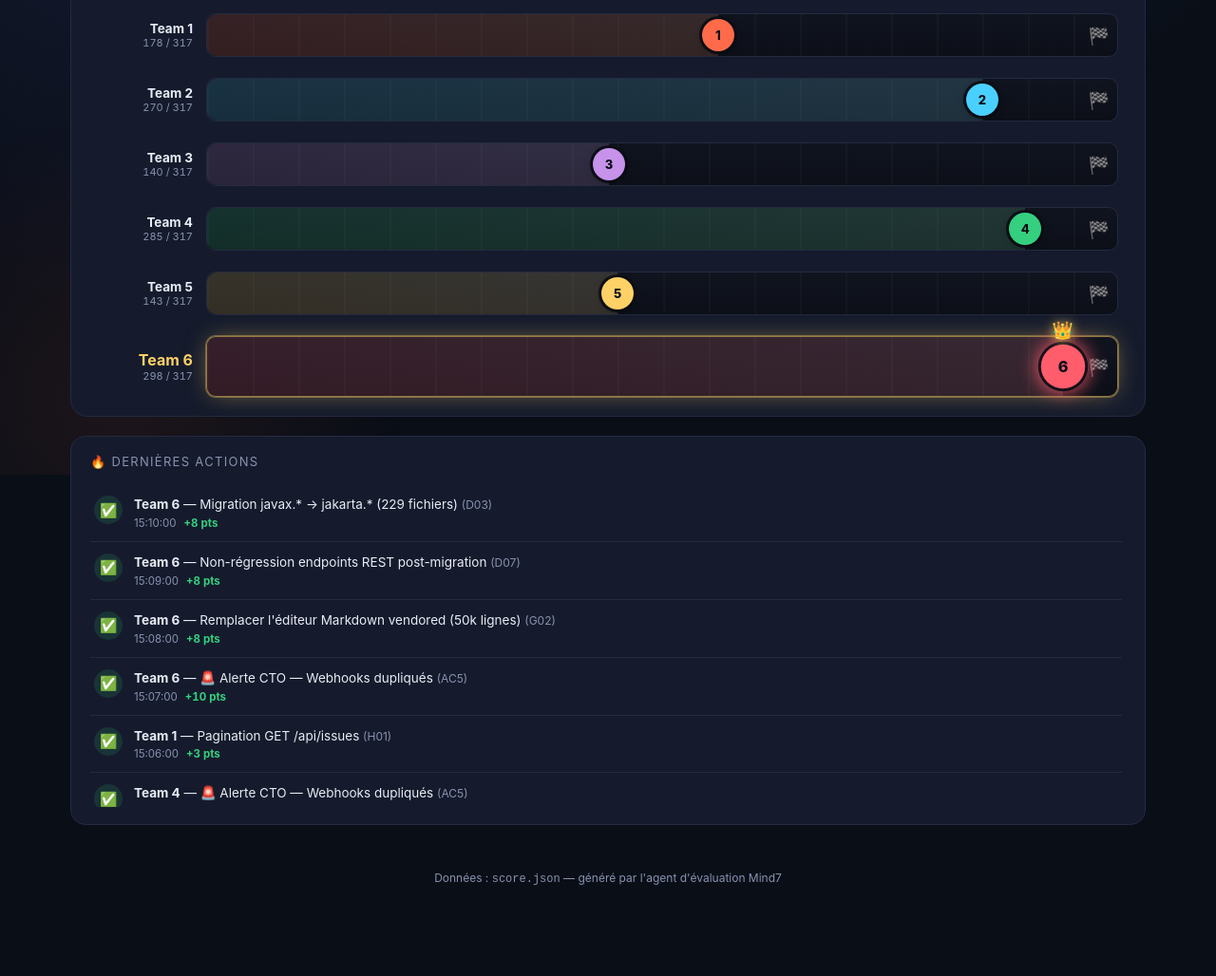
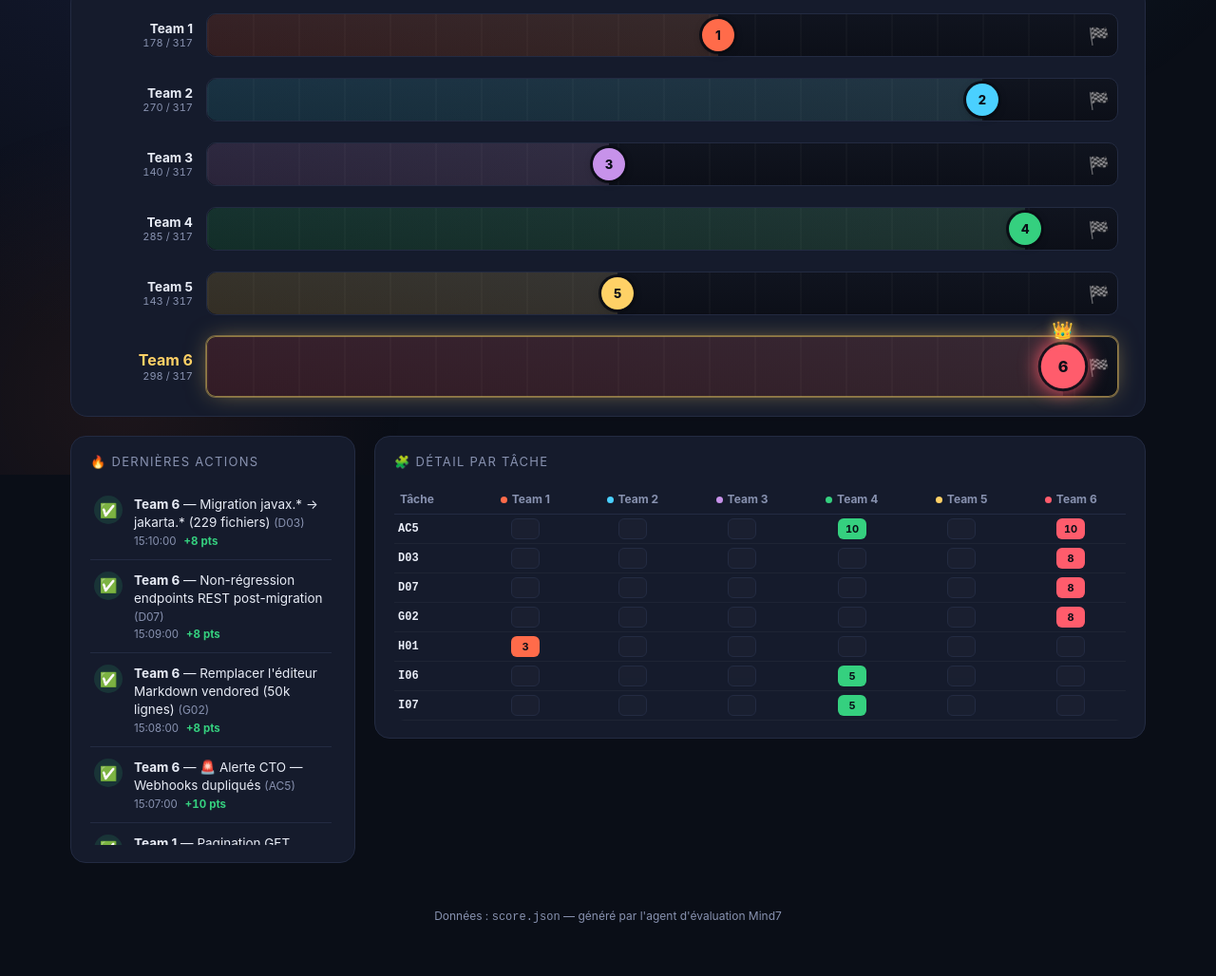
Before and after one commit to htrmind7/dashboard-test, a plain HTML site: page docs/race.html in a window 1280 px wide. Shown: the part 300-1328 px from the top of the page at 95% size. Before the commit the page ends 1297 px from the top, so only its background shows below. Drawn offline with Linux system fonts and the light colour scheme.

Commit message:
Ajouter une matrice tâches × équipes à la vue course
Remplace une partie du fil d'actualités par une matrice qui montre
d'un coup d'œil qui a complété quoi et combien de points ça a rapporté.
Construite uniquement à partir des events déjà présents dans score.json,
donc aucune tâche n'est listée tant qu'elle n'a pas été réellement
complétée par une équipe.

```diff
--- a/docs/race.html
+++ b/docs/race.html
@@ -150,9 +150,12 @@
     100% { opacity: 0; transform: translate(-50%, -50px); }
   }
 
-  /* ---------- ACTIVITY FEED ---------- */
-  .panel { background: var(--card); border: 1px solid var(--card-border); border-radius: 16px; padding: 18px 20px; margin-top: 20px; }
-  .feed { max-height: 340px; overflow-y: auto; padding-right: 4px; }
+  /* ---------- ACTIVITY FEED + MATRIX ---------- */
+  .detail-row { display: flex; gap: 20px; margin-top: 20px; align-items: flex-start; flex-wrap: wrap; }
+  .panel { background: var(--card); border: 1px solid var(--card-border); border-radius: 16px; padding: 18px 20px; }
+  .feed-panel { flex: 0 0 300px; min-width: 260px; }
+  .matrix-panel { flex: 1; min-width: 320px; }
+  .feed { max-height: 380px; overflow-y: auto; padding-right: 4px; }
   .feed::-webkit-scrollbar { width: 6px; }
   .feed::-webkit-scrollbar-thumb { background: var(--card-border); border-radius: 999px; }
   .feed-item {
@@ -176,6 +179,32 @@
   .feed-reason { margin-top: 5px; font-size: 12px; color: var(--text-dim); background: rgba(255,255,255,0.03); border-radius: 8px; padding: 6px 9px; border-left: 2px solid var(--card-border); }
   .feed-item.FAIL .feed-reason { border-left-color: var(--bad); }
   .feed-item.PARTIEL .feed-reason { border-left-color: var(--warn); }
+
+  /* ---------- MATRIX (tâches × équipes) ---------- */
+  .matrix-scroll { max-height: 380px; overflow: auto; border-radius: 10px; }
+  .matrix-empty { color: var(--text-dim); font-size: 13px; padding: 8px 4px; }
+  table.matrix { border-collapse: separate; border-spacing: 0; width: 100%; font-size: 12px; }
+  table.matrix thead th {
+    position: sticky; top: 0; z-index: 2; background: var(--card);
+    padding: 8px 6px; text-align: center; font-weight: 700; color: var(--text-dim);
+    border-bottom: 1px solid var(--card-border); white-space: nowrap;
+  }
+  table.matrix thead th.corner { left: 0; z-index: 3; text-align: left; }
+  table.matrix th .team-dot { display: inline-block; width: 7px; height: 7px; border-radius: 50%; margin-right: 5px; vertical-align: middle; }
+  table.matrix tbody th {
+    position: sticky; left: 0; z-index: 1; background: var(--card);
+    text-align: left; padding: 6px 10px 6px 4px; font-weight: 600; color: var(--text);
+    border-bottom: 1px solid rgba(255,255,255,0.04); white-space: nowrap; font-family: ui-monospace, monospace;
+  }
+  table.matrix td {
+    text-align: center; padding: 4px; border-bottom: 1px solid rgba(255,255,255,0.04);
+  }
+  .cell { width: 30px; height: 22px; margin: 0 auto; border-radius: 6px; display: flex; align-items: center; justify-content: center;
+    font-weight: 700; font-variant-numeric: tabular-nums; font-size: 11px; color: #0a0e17;
+    border: 1px solid var(--card-border); background: rgba(255,255,255,0.02);
+  }
+  .cell.done { border-color: transparent; opacity: 0; animation: cell-pop 0.4s ease forwards; }
+  @keyframes cell-pop { from { opacity: 0; transform: scale(0.6); } to { opacity: 1; transform: scale(1); } }
 
   footer { text-align: center; color: var(--text-dim); font-size: 12px; margin-top: 48px; }
 </style>
@@ -202,9 +231,15 @@
       <div class="lanes" id="lanes"></div>
     </div>
 
-    <div class="panel">
-      <div class="section-title" style="margin-top:0">🔥 Dernières actions</div>
-      <div class="feed" id="feed"></div>
+    <div class="detail-row">
+      <div class="panel feed-panel">
+        <div class="section-title" style="margin-top:0">🔥 Dernières actions</div>
+        <div class="feed" id="feed"></div>
+      </div>
+      <div class="panel matrix-panel">
+        <div class="section-title" style="margin-top:0">🧩 Détail par tâche</div>
+        <div class="matrix-scroll"><div id="matrix"></div></div>
+      </div>
     </div>
 
     <footer>Données : <code>score.json</code> — généré par l'agent d'évaluation Mind7</footer>
@@ -295,7 +330,7 @@
 
   function renderFeed(events) {
     const feed = document.getElementById('feed');
-    const sorted = [...(events || [])].sort((a, b) => new Date(b.ts) - new Date(a.ts)).slice(0, 12);
+    const sorted = [...(events || [])].sort((a, b) => new Date(b.ts) - new Date(a.ts)).slice(0, 6);
     if (!sorted.length) { feed.innerHTML = '<div style="color:var(--text-dim);font-size:13px;">Aucune action pour le moment.</div>'; return; }
     feed.innerHTML = sorted.map((ev, i) => {
       const icon = ev.result === 'PASS' ? '✅' : ev.result === 'FAIL' ? '❌' : '🟡';
@@ -314,6 +349,48 @@
     }).join('');
   }
 
+  // Construit la matrice UNIQUEMENT à partir des events déjà présents dans score.json.
+  // Aucune liste de tâches codée en dur ici : une tâche n'apparaît en ligne que si au
+  // moins une équipe l'a réellement complétée (result === 'PASS'). Rien n'est donc
+  // exposé avant que ça n'arrive vraiment côté équipes.
+  function renderMatrix(events, teams) {
+    const el = document.getElementById('matrix');
+    const passes = (events || []).filter(e => e.result === 'PASS');
+    if (!passes.length) {
+      el.innerHTML = '<div class="matrix-empty">Aucune tâche complétée pour le moment.</div>';
+      return;
+    }
+
+    const byTask = new Map(); // task_code -> { title, byTeam: Map(team_id -> {points, ts}) }
+    for (const ev of passes) {
+      if (!byTask.has(ev.task_code)) byTask.set(ev.task_code, { title: ev.task_title, byTeam: new Map() });
+      const entry = byTask.get(ev.task_code);
+      const existing = entry.byTeam.get(ev.team_id);
+      if (!existing || new Date(ev.ts) > new Date(existing.ts)) {
+        entry.byTeam.set(ev.team_id, { points: ev.points, ts: ev.ts });
+      }
+    }
+    const taskCodes = [...byTask.keys()].sort((a, b) => a.localeCompare(b));
+
+    const head = `<thead><tr><th class="corner">Tâche</th>${teams.map((t, i) => {
+      const color = PALETTE[i % PALETTE.length][0];
+      return `<th><span class="team-dot" style="background:${color}"></span>${escapeHtml(t.name)}</th>`;
+    }).join('')}</tr></thead>`;
+
+    const body = `<tbody>${taskCodes.map(code => {
+      const entry = byTask.get(code);
+      const cells = teams.map((t, i) => {
+        const hit = entry.byTeam.get(t.id);
+        if (!hit) return `<td><div class="cell"></div></td>`;
+        const color = PALETTE[i % PALETTE.length][0];
+        return `<td><div class="cell done" style="background:${color}" title="${escapeHtml(t.name)} — ${escapeHtml(entry.title)} (${fmtTime(hit.ts)})">${hit.points}</div></td>`;
+      }).join('');
+      return `<tr><th title="${escapeHtml(entry.title)}">${escapeHtml(code)}</th>${cells}</tr>`;
+    }).join('')}</tbody>`;
+
+    el.innerHTML = `<table class="matrix">${head}${body}</table>`;
+  }
+
   function render(data) {
     document.getElementById('updated-at').textContent = fmtTime(data.updated_at);
     document.getElementById('max-points').textContent = data.max_points + ' pts';
@@ -323,6 +400,7 @@
 
     renderLanes(data.teams, data.max_points);
     renderFeed(events);
+    renderMatrix(events, data.teams);
   }
 
   async function poll() {
```
